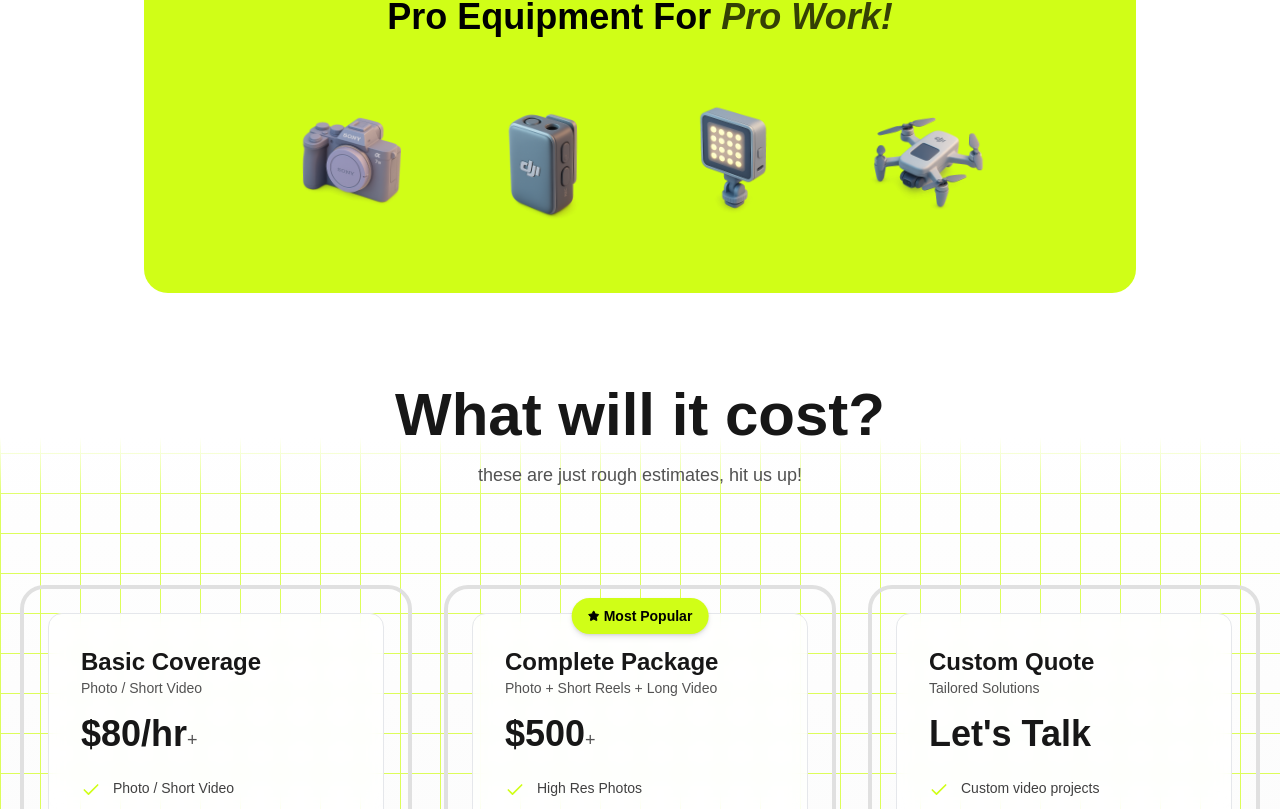
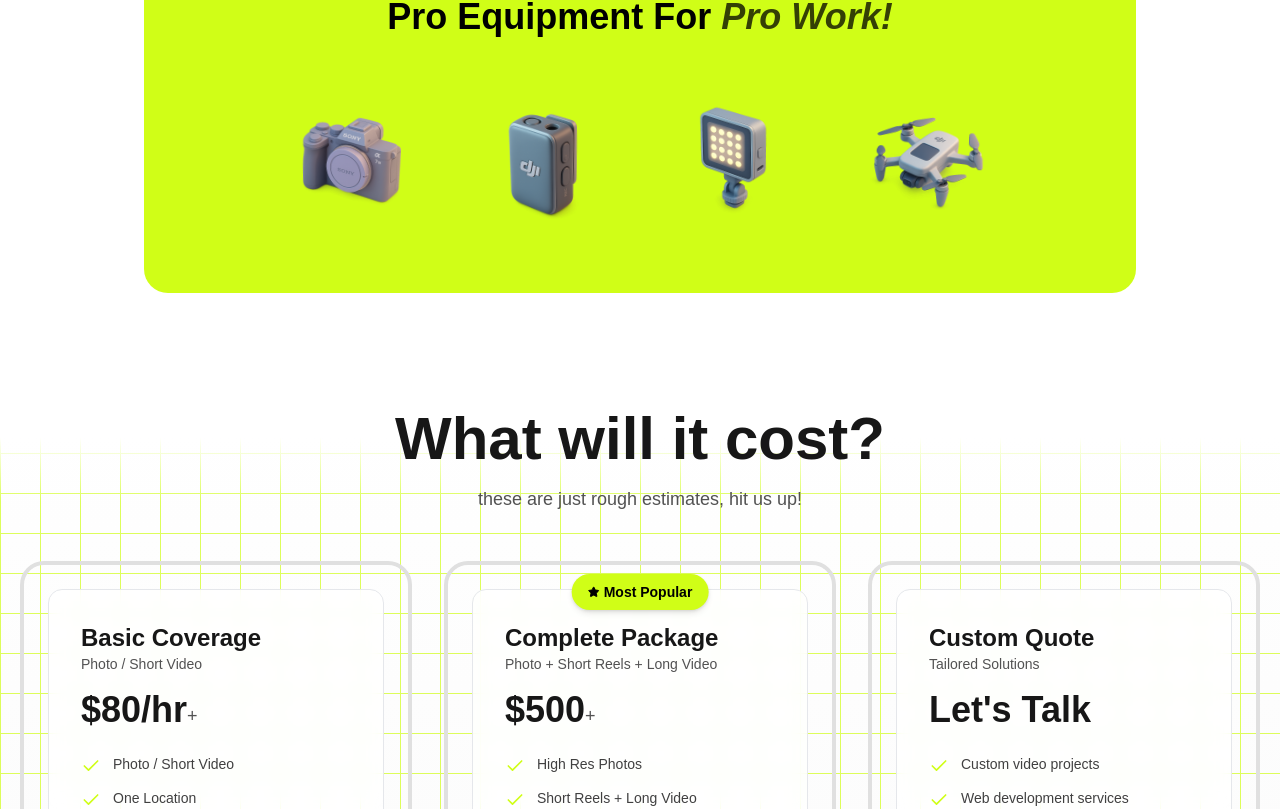
Before and after one commit to danishhraza/ripplemedia, a Next.js app: page / in a window 1280 px wide. Shown: the part 3242-4051 px from the top of the page. Built offline with nearby package versions, Linux system fonts and the light colour scheme; no server answers.

Commit message:
updated text

```diff
--- a/src/components/contact-modal.tsx
+++ b/src/components/contact-modal.tsx
@@ -66,7 +66,7 @@ const ContactModal: React.FC<ContactModalProps> = ({ isOpen, onClose, selectedPa
                 <DialogHeader>
                     <DialogTitle className="text-2xl font-bold text-neutral-900">Get in Touch</DialogTitle>
                     <DialogDescription className="text-neutral-600">
-                        You selected <strong>{selectedPackage}</strong>. Fill out the form below or message me on Instagram.
+                        You selected <strong>{selectedPackage}</strong>. Fill out the form below or message us on Instagram.
                     </DialogDescription>
                 </DialogHeader>
 
--- a/src/components/pricing.tsx
+++ b/src/components/pricing.tsx
@@ -101,7 +101,7 @@ const Pricing: React.FC = () => {
   }
 
   return (
-    <div id="pricing" className="relative min-h-screen w-full mt-20 bg-gradient-to-b from-white to-neutral-50">
+    <div id="pricing" className="relative min-h-screen w-full mt-20 mb-10 bg-gradient-to-b from-white to-neutral-50">
       {/* Simple CSS Grid Background */}
       <div
         className="absolute inset-0 opacity-70"
@@ -122,7 +122,7 @@ const Pricing: React.FC = () => {
 
       <div className="relative z-50 flex flex-col items-center justify-center min-h-screen px-5">
         {/* Pricing Header */}
-        <div className="text-center mb-16">
+        <div className="text-center mb-8">
           <h1 className="text-4xl md:text-6xl font-bold text-neutral-900 mb-4">
             What will it cost?
           </h1>
@@ -132,7 +132,7 @@ const Pricing: React.FC = () => {
         </div>
 
         {/* Pricing Cards Grid */}
-        <div className="grid grid-cols-1 md:grid-cols-3 gap-8 max-w-7xl mx-auto w-full pt-8">
+        <div className="grid grid-cols-1 md:grid-cols-3 gap-8 max-w-7xl mx-auto w-full pt-4">
           <PricingCard
             title="Basic Coverage"
             price="$80/hr"
@@ -144,7 +144,7 @@ const Pricing: React.FC = () => {
               "Best for event coverage, portrait shoot, individuals"
             ]}
             description="Capture your moments with professional quality and quick turnaround."
-            buttonText="Contact Me"
+            buttonText="Contact Us"
             onContact={handleContact}
           />
 
@@ -160,7 +160,7 @@ const Pricing: React.FC = () => {
               "Best for businesses or ad/product shoot"
             ]}
             description="Comprehensive media coverage for your business or brand needs."
-            buttonText="Contact Me"
+            buttonText="Contact Us"
             popular={true}
             onContact={handleContact}
           />
@@ -177,7 +177,7 @@ const Pricing: React.FC = () => {
               "Long-term partnerships"
             ]}
             description="For more custom queries, development projects, and comprehensive social media management, reach out to me!"
-            buttonText="Contact Me"
+            buttonText="Contact Us"
             onContact={handleContact}
           />
         </div>
```
